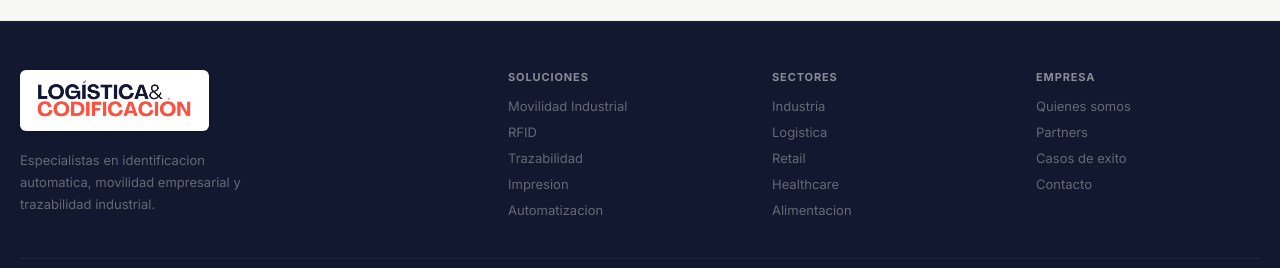
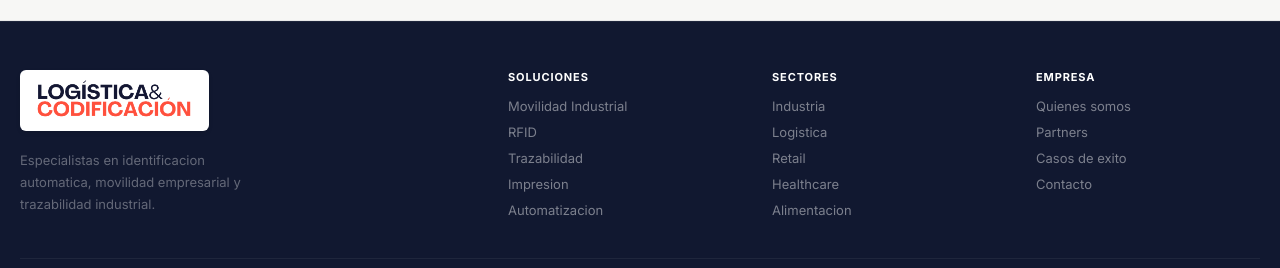
Before and after one commit to AlexJerry123/logyco-web, a Next.js app: page / in a window 1280 px wide. Shown: the part 4931-5199 px from the top of the page. Built offline with nearby package versions, Linux system fonts and the light colour scheme.

Commit message:
fix_footer

```diff
--- a/src/components/Footer.tsx
+++ b/src/components/Footer.tsx
@@ -52,7 +52,6 @@ export default function Footer() {
                                     }}
                                     style={{ display: 'inline-block', textDecoration: 'none' }}
                                 >
-                                    {/* Contenedor con fondo contrastante para el logo */}
                                     <div style={{
                                         background: '#ffffff',
                                         padding: '8px 12px',
@@ -74,10 +73,10 @@ export default function Footer() {
                         </div>
                         {cols.map(col => (
                             <div key={col.title}>
-                                <div style={{ fontSize: '11px', fontWeight: 700, color: 'rgba(255,255,255,0.5)', letterSpacing: '0.08em', textTransform: 'uppercase', marginBottom: '14px' }}>{col.title}</div>
+                                <div style={{ fontSize: '11px', fontWeight: 700, color: '#fff', letterSpacing: '0.08em', textTransform: 'uppercase', marginBottom: '14px' }}>{col.title}</div>
                                 <div style={{ display: 'flex', flexDirection: 'column', gap: '10px' }}>
                                     {col.links.map(link => (
-                                        <a key={link.label} href={link.href} style={{ fontSize: '13px', color: 'rgba(255,255,255,0.35)', transition: 'color 0.15s' }}
+                                        <a key={link.label} href={link.href} style={{ fontSize: '13px', color: 'rgba(255, 255, 255, 0.45)', transition: 'color 0.15s' }}
                                             onMouseEnter={e => e.currentTarget.style.color = 'rgba(255,255,255,0.8)'}
                                             onMouseLeave={e => e.currentTarget.style.color = 'rgba(255,255,255,0.35)'}
                                         >{link.label}</a>
```
